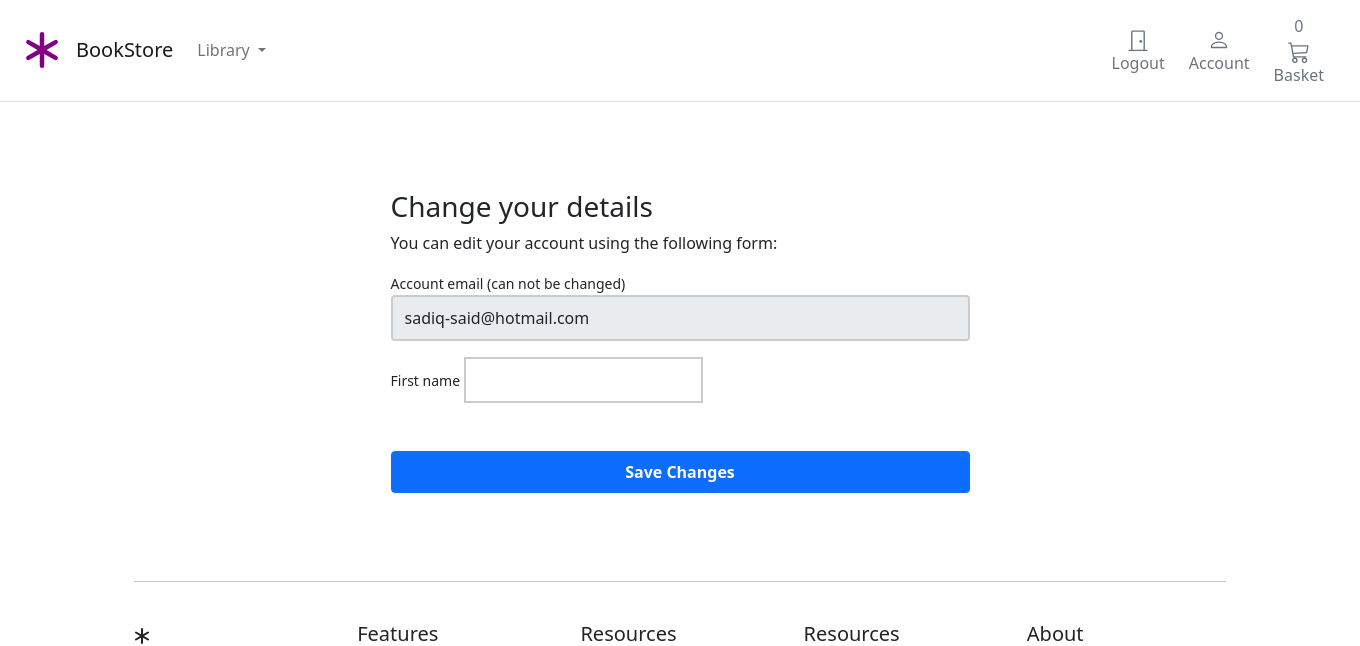
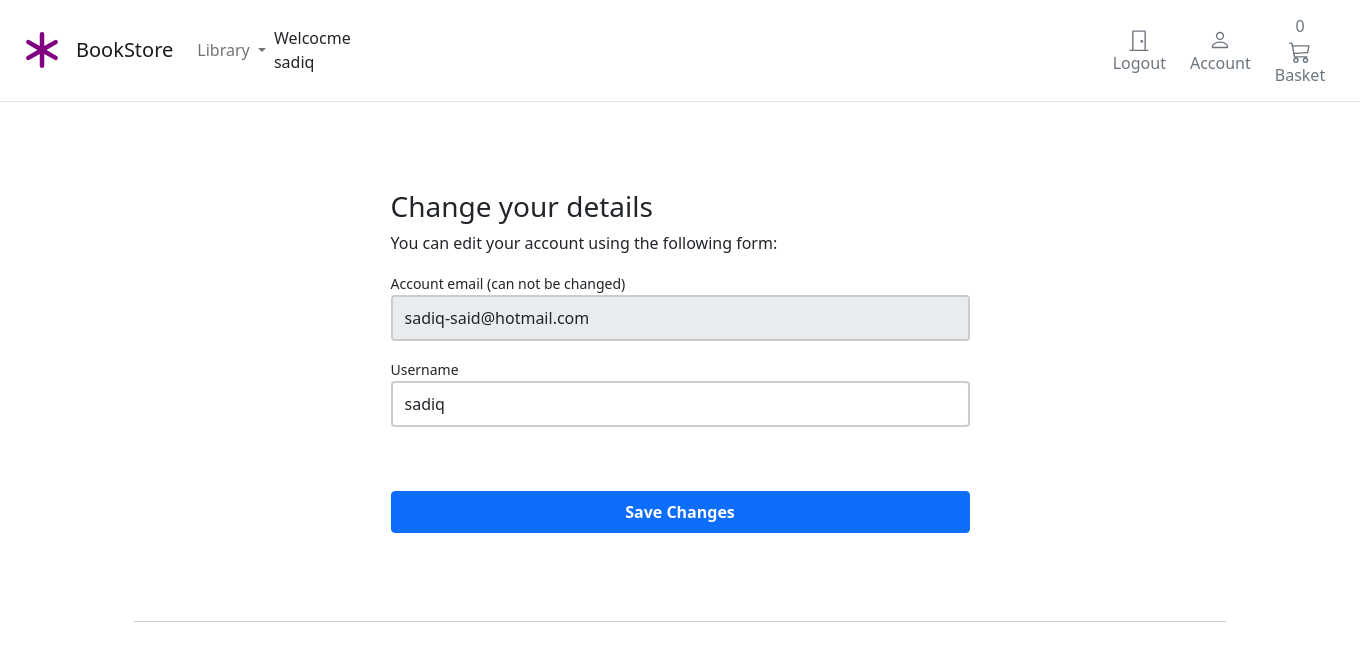
Before and after one commit to Said307/Tutorial-Ecommerce, a Django app: page /account/profile/edit/ in a window 1360 px wide. Shown: the top 646 px of the page. Run offline with Django 3.2, Linux system fonts and the light colour scheme; a user stored in the database is signed in; data comes from the database, SQL or seed files in the repository; both versions use the stored data as it was after the commit.

Commit message:
user delete/edit view

```diff
--- a/account/forms.py
+++ b/account/forms.py
@@ -81,7 +81,7 @@ class UserEditForm(forms.ModelForm):
 
     user_name = forms.CharField(
         label='Username', min_length=4, max_length=50, widget=forms.TextInput(
-            attrs={'class': 'form-control mb-3', 'placeholder': 'Username', 'id': 'form-username', 'readonly': 'readonly'}))
+            attrs={'class': 'form-control mb-3', 'placeholder': 'Username', 'id': 'form-username' }))
 
 
 
@@ -89,7 +89,7 @@ class UserEditForm(forms.ModelForm):
 
     class Meta:
         model = UserBase
-        fields = ('email', 'user_name', 'first_name','about','phone_number')
+        fields = ('email', 'user_name', )
 
     def __init__(self, *args, **kwargs):
         super().__init__(*args, **kwargs)
--- a/account/views.py
+++ b/account/views.py
@@ -68,25 +68,34 @@
 
 @login_required
 def edit_details(request):
+    page = 'edit'
+
     if request.method == 'POST':
-        user_form = UserEditForm(instance=request.user, data=request.POST)
+        user_form = UserEditForm(request.POST,instance=request.user)
 
         if user_form.is_valid():
+
             user_form.save()
     else:
 
         user_form = UserEditForm(instance=request.user)
-        print('not savedddddddddddddddddddddd')
+
+
 
     return render(request,
-                  'account/user/edit_details.html', {'user_form': user_form})
+                  'account/user/edit_details.html', {'page':page,'user_form': user_form})
 
 
 
 @login_required
 def delete_user(request):
-    user = UserBase.objects.get(user_name=request.user)
-    user.is_active = False
-    user.save()
-    logout(request)
-    return redirect('account:delete_confirmation')
+    page='delete'
+    if request.method == 'POST':
+
+        user = UserBase.objects.get(user_name=request.user)
+        user.is_active = False
+        user.save()
+        logout(request)
+        return redirect('account:delete_confirmation')
+    return render(request,
+                  'account/user/edit_details.html', {'page':page})
--- a/templates/account/user/dashboard.html
+++ b/templates/account/user/dashboard.html
@@ -8,7 +8,8 @@ Summary{%endblock %} {% block content %}
     </div>
     <div class="col-12 d-flex justify-content-between">
       <div>Manage your <b>orders</b> and personal details</div>
-      <div><a href="{% url 'account:edit_details' %}">Change Details</a></div>
+      <div><a href="{% url 'account:edit_details' %}">Edit Account</a></div>
+      <div><a href="{% url 'account:delete_user' %}">Delete Account</a></div>
     </div>
     <hr />
   </div>
--- a/templates/account/user/delete_confirm.html
+++ b/templates/account/user/delete_confirm.html
@@ -1,5 +1,5 @@
-{% extends "../../store/base.html" %} {% block title %}Log-in{% endblock %} {%
-block content %}
+{% extends "../../store/base.html" %} {% block title %}Log-in{% endblock %}
+{%block content %}
 
 <style>
   .account-form input {
--- a/templates/account/user/edit_details.html
+++ b/templates/account/user/edit_details.html
@@ -14,6 +14,9 @@
     }
 </style>
 
+
+
+
 <div class="container-fluid">
     <div class="row no-gutter">
         <div class="col-md-12">
@@ -22,9 +25,12 @@
                     <div class="row">
                         <div class="col-12 col-lg-7  mx-auto">
 
+
+
+{% if page == 'edit'%}
                 <form class="account-form px-4 pt-4" method="post" enctype="multipart/form-data">
 
-                    {% if user_form.is_valid and profile_form.is_valid  %}
+                    {% if user_form.is_valid   %}
                     <div class="alert alert-primary" role="alert">
                         Details successfully updated!
                     </div>
@@ -34,7 +40,7 @@
                     {%else%}
                     <h3>Change your details</h3>
                     <p>You can edit your account using the following form:</p>
-                    {% endif %}
+
 
                     {% if form.errors %}
                     <div class="alert alert-primary" role="alert">
@@ -45,12 +51,30 @@
                     {% csrf_token %}
                     <label class="small font-weight-bold">{{ user_form.email.label}}</label>
                     {{ user_form.email }}
-                    <label class="small font-weight-bold">{{ user_form.first_name.label}}</label>
-                    {{ user_form.first_name }}
+                    <label class="small font-weight-bold">{{ user_form.user_name.label}}</label>
+                    {{ user_form.user_name }}
 
 
 
                     <button class="btn btn-primary btn-block py-2 mb-4 mt-5 fw-bold w-100" type="submit"
                         value="Save changes">Save Changes</button>
+                        {% endif %}
 
+
+                        {% endif %}
+
+
+
+
+                    {% if page == 'delete'%}
+
+                </form>
+                <form class="account-form px-4" action="" method="post">
+                   {% csrf_token %}
+                   <p class=" h3 pt-4 font-weight-bold">Delete Account</p>
+                   <p>Are you sure you want to delete your account?</p>
+                   <button type="submit" role="button"
+                       class="btn btn-danger btn-block py-2 mb-4 mt-5 fw-bold w-100">Delete</button>
+               </form>
+                    {% endif%}
 {% endblock %}
--- a/templates/store/base.html
+++ b/templates/store/base.html
@@ -1,6 +1,16 @@
 <!DOCTYPE html>
 
 {% load static %}
+
+<style>
+  .welcome {
+      margin-right: 750px;
+
+
+  }
+
+
+</style>
 
 <html lang="en">
   <head>
@@ -68,6 +78,8 @@
                   </button>
 
                   {% if user.is_authenticated %}
+
+                  <span class="welcome">Welcocme {{user}}</span>
                   <a type="button" role="button" href="{% url "account:logout" %}"
                       class="btn btn-outline-secondary border-0 basket-btn">
                       <div>
@@ -99,6 +111,7 @@
                   <a type="button" role="button" href="{% url "account:dashboard" %}"
                       class="btn btn-outline-secondary border-0 basket-btn">
                       <div>
+
                           <svg xmlns="http://www.w3.org/2000/svg" width="22" height="22" fill="currentColor"
                               class="bi bi-person" viewBox="0 0 16 16">
                               <path
```
Also changed, not shown: db.sqlite3.
